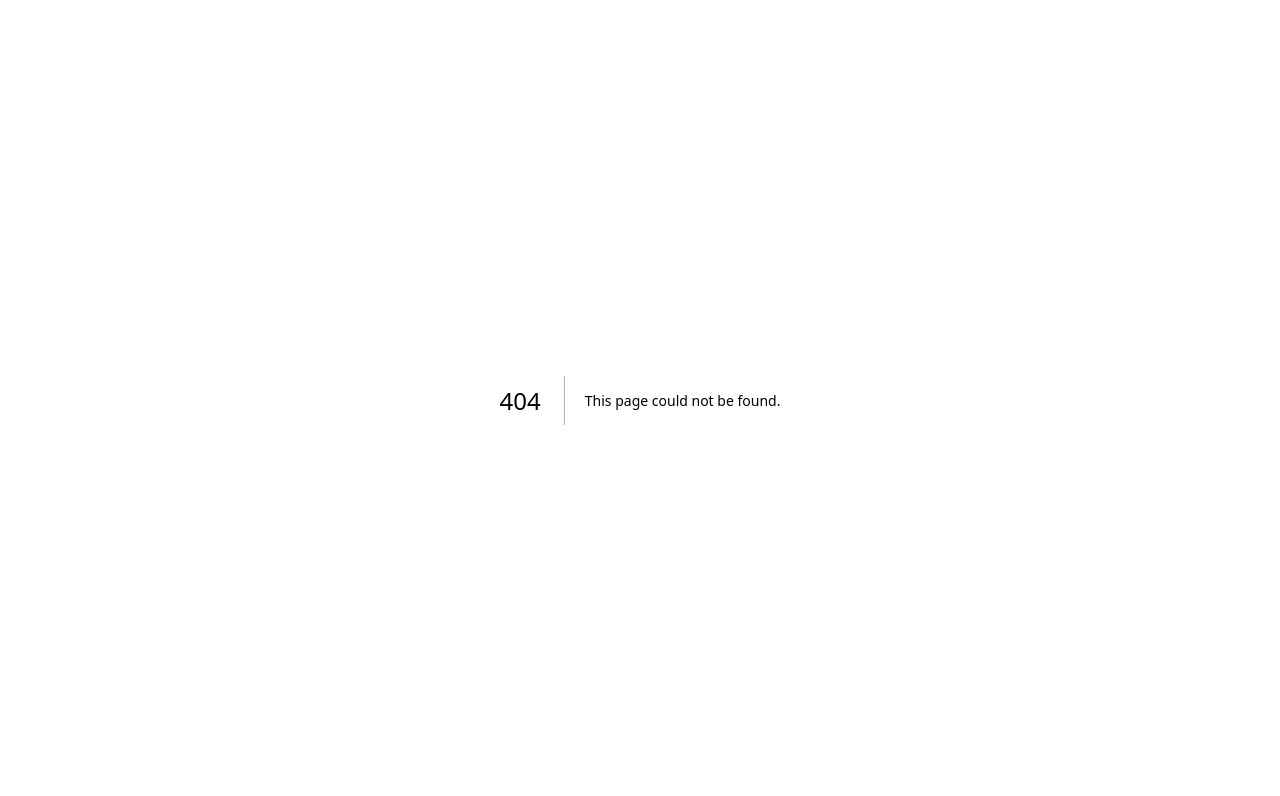
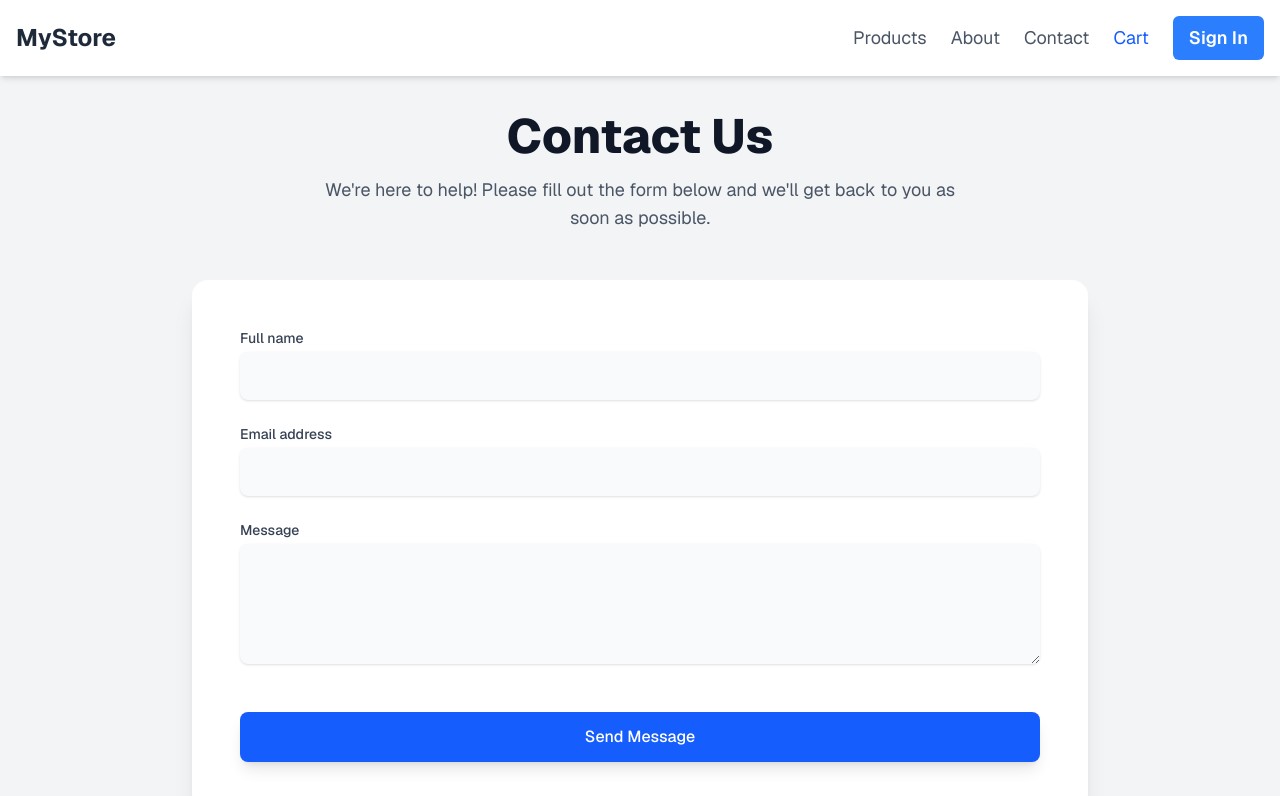
Before and after one commit to ehsanabbasifar-developer/next-store, a Next.js app: page /contact in a window 1280 px wide. Before the commit this address had no page. Shown: the top 796 px of the page. Built offline with nearby package versions, Linux system fonts and the light colour scheme.

Commit message:
feat : complete ui contact page

```diff
--- /dev/null
+++ b/src/app/contact/components/Form.tsx
@@ -0,0 +1,76 @@
+export default function Form () {
+    return (
+        <div className="bg-white shadow-xl rounded-2xl p-8 sm:p-12">
+            <form
+              id="contact-form"
+              method="POST"
+              className="grid grid-cols-1 gap-y-6"
+            >
+              {/* Name field */}
+              <div>
+                <label
+                  htmlFor="name"
+                  className="block text-sm font-medium text-gray-700"
+                >
+                  Full name
+                </label>
+                <div className="mt-1">
+                  <input
+                    type="text"
+                    name="name"
+                    id="name"
+                    autoComplete="name"
+                    className="py-3 px-4 block w-full shadow-sm focus:ring-blue-500 focus:border-blue-500 border-gray-300 rounded-lg bg-gray-50"
+                  />
+                </div>
+              </div>
+
+              {/* Email field */}
+              <div>
+                <label
+                  htmlFor="email"
+                  className="block text-sm font-medium text-gray-700"
+                >
+                  Email address
+                </label>
+                <div className="mt-1">
+                  <input
+                    id="email"
+                    name="email"
+                    type="email"
+                    autoComplete="email"
+                    className="py-3 px-4 block w-full shadow-sm focus:ring-blue-500 focus:border-blue-500 border-gray-300 rounded-lg bg-gray-50"
+                  />
+                </div>
+              </div>
+
+              {/* Message field */}
+              <div>
+                <label
+                  htmlFor="message"
+                  className="block text-sm font-medium text-gray-700"
+                >
+                  Message
+                </label>
+                <div className="mt-1">
+                  <textarea
+                    id="message"
+                    name="message"
+                    rows={4}
+                    className="py-3 px-4 block w-full shadow-sm focus:ring-blue-500 focus:border-blue-500 border-gray-300 rounded-lg bg-gray-50"
+                  ></textarea>
+                </div>
+              </div>
+
+              <div className="mt-6">
+                <button
+                  type="submit"
+                  className="w-full bg-blue-600 border border-transparent rounded-lg py-3 px-8 flex items-center justify-center text-base font-medium text-white hover:bg-blue-700 focus:outline-none focus:ring-2 focus:ring-offset-2 focus:ring-blue-500 transition-colors shadow-lg"
+                >
+                  Send Message
+                </button>
+              </div>
+            </form>
+          </div>
+    )
+}
--- /dev/null
+++ b/src/app/contact/page.tsx
@@ -0,0 +1,32 @@
+import React from "react";
+import Footer from "../features/footer/Footer";
+import Navbar from "../features/header/NavBar";
+import Form from "./components/Form";
+
+export default function ContactPage() {
+  return (
+    <div className="flex flex-col min-h-screen font-sans antialiased">
+      <header>
+        <Navbar />
+      </header>
+      <main className="flex-grow mt-12 py-16 px-4 sm:px-6 lg:px-8 bg-gray-100">
+        <div className="max-w-4xl mx-auto">
+          {/* Main heading and description */}
+          <div className="text-center mb-12">
+            <h1 className="text-4xl sm:text-5xl font-extrabold text-gray-900 mb-4">
+              Contact Us
+            </h1>
+            <p className="text-lg text-gray-600 max-w-2xl mx-auto">
+              We're here to help! Please fill out the form below and we'll get
+              back to you as soon as possible.
+            </p>
+          </div>
+
+          {/* Contact form */}
+          <Form/>
+        </div>
+      </main>
+      <Footer />
+    </div>
+  );
+}
```
